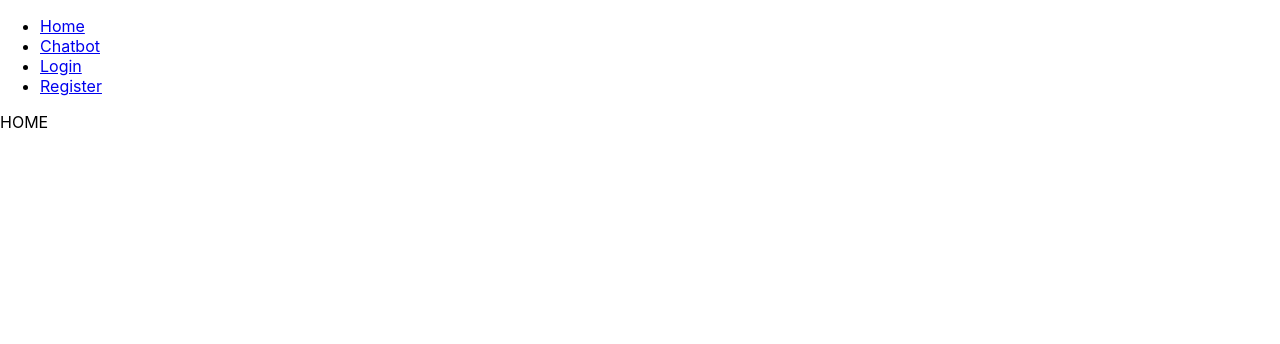
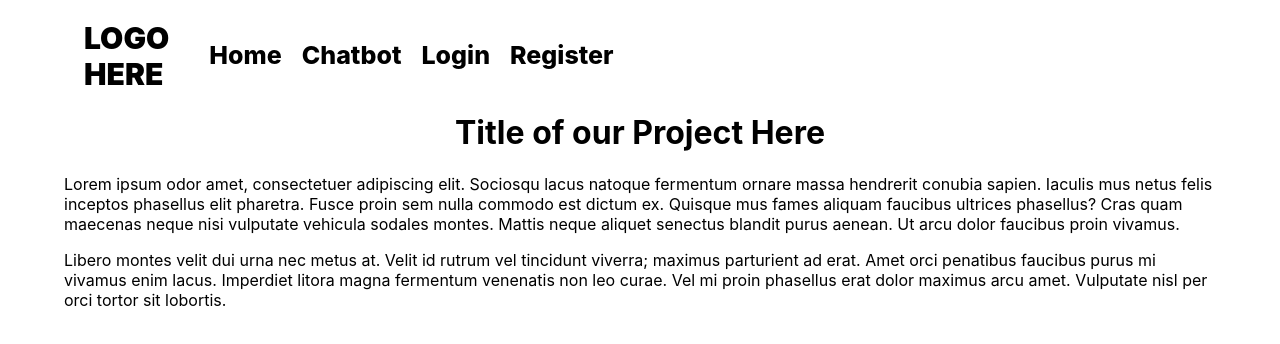
Before and after one commit to thavishkagamage/Integrated-Therapy-Software, a React (Create React App) app in the folder cbt_chatbot/front-end/: page / in a window 1280 px wide. Shown: the top 344 px of the page. Built offline with nearby package versions, Linux system fonts and the light colour scheme.

Commit message:
Ui changes + other little fixes

```diff
--- a/cbt_chatbot/front-end/src/components/app/App.css
+++ b/cbt_chatbot/front-end/src/components/app/App.css
@@ -1,3 +1,59 @@
+.content-container {
+  padding: 0;
+  min-height: 100vh; /* Ensures the container takes the full height of the viewport */
+  display: flex; /* Enables Flexbox */
+  justify-content: center; /* Horizontally centers the content */
+}
+
+.main-content {
+  width: 90%; /* Restricts content width */
+  max-width: 1440px; /* Limits the maximum width */
+  text-align: left; /* Ensures text aligns left */
+  margin: 20px 0 0 0;
+}
+
+/* temporary styles for logo placeholder */
+.app-logo {
+  padding: 0 20px 0 20px;
+  font-size: 30px;
+  font-weight: 1000;
+}
+
+.nav-bar {
+  display: flex;
+}
+
+ul, .nav-item {
+  list-style-type: none;
+}
+
+a {
+  text-decoration: none;
+  color: black;
+}
+
+.nav-item a, .nav-item button {
+  font-size: 25px;
+  font-weight: 800;
+}
+
+.nav-list {
+  margin: 20px;
+  display: flex;
+  gap: 20px;
+  padding-left: 0px;
+}
+
+.button{
+  background-color: transparent;
+  border: none;
+  margin: 0;
+  padding: 0;
+  text-align: inherit;
+  font: inherit;
+  border-radius: 0;
+}
+
 /* .App {
   text-align: center;
 } */
--- a/cbt_chatbot/front-end/src/components/app/App.js
+++ b/cbt_chatbot/front-end/src/components/app/App.js
@@ -42,16 +42,19 @@ function App() {
   };
 
   return (
+    <div class="content-container">
+      <div class="main-content">
         <Router>
-      <nav>
-        <ul>
-          <li><Link to="/">Home</Link></li>
-          <li><Link to="/chatbot">Chatbot</Link></li>
-          {isLoggedIn && <li><Link to="/conversations">Conversations</Link></li>}
-          {!isLoggedIn && <li><Link to="/login">Login</Link></li>}
-          {!isLoggedIn && <li><Link to="/register">Register</Link></li>}
-          {isLoggedIn && <li><button onClick={handleLogout}>Logout</button></li>}
-          {isLoggedIn && <li><button onClick={handleClearConversations}>Clear All Conversations</button></li>}
+          <nav class="nav-bar">
+            <div class="app-logo">LOGO<br/>HERE</div>
+            <ul class="nav-list">
+              <li class="nav-item"><Link class="nav-link" to="/">Home</Link></li>
+              <li class="nav-item"><Link class="nav-link" to="/chatbot">Chatbot</Link></li>
+              {!isLoggedIn && <li class="nav-item"><Link class="nav-link" to="/login">Login</Link></li>}
+              {!isLoggedIn && <li class="nav-item"><Link class="nav-link" to="/register">Register</Link></li>}
+              {isLoggedIn && <li class="nav-item"><button class="nav-link button" onClick={handleLogout}>Logout</button></li>}
+              {isLoggedIn && <li class="nav-item"><Link class="nav-link" to="/conversations">Conversations</Link></li>}
+              {isLoggedIn && <li class="nav-item"><button class="nav-link button" onClick={handleClearConversations}>Clear All Conversations</button></li>}
             </ul>
           </nav>
           <Routes>
@@ -63,6 +66,8 @@ function App() {
             <Route path="/register" element={<Register />} />
           </Routes>
         </Router>
+      </div>
+    </div>
   );
 }
 
--- a/cbt_chatbot/front-end/src/components/chatbot/Chatbot.js
+++ b/cbt_chatbot/front-end/src/components/chatbot/Chatbot.js
@@ -8,6 +8,7 @@ const Chatbot = () => {
   const [conversationId, setConversationId] = useState(null);
   const [loading, setLoading] = useState(false); // Track loading state
   const messagesEndRef = useRef(null);
+  const hasMounted = useRef(false); // Track if the component has mounted
 
   useEffect(() => {
     const createOrFetchConversation = async () => {
@@ -133,7 +134,13 @@ const Chatbot = () => {
   };
 
   useEffect(() => {
-    scrollToBottom();
+    if (hasMounted.current) {
+      // Scroll to the bottom only after the initial render
+      scrollToBottom();
+    } else {
+      // Mark the component as mounted after the initial render
+      hasMounted.current = true;
+    }
   }, [conversation]);
 
   return (
@@ -153,7 +160,7 @@ const Chatbot = () => {
           type="text"
           value={userInput}
           onChange={(e) => setUserInput(e.target.value)}
-          onKeyPress={(e) => e.key === 'Enter' && sendMessage()}
+          onKeyDown={(e) => e.key === 'Enter' && sendMessage()}
         />
         <button onClick={sendMessage}>Send</button>
       </div>
--- a/cbt_chatbot/front-end/src/components/home/Home.js
+++ b/cbt_chatbot/front-end/src/components/home/Home.js
@@ -2,7 +2,11 @@ import React from 'react';
 
 function Home() {
   return (
-    <div>HOME</div>
+    <div>
+      <h1>Title of our Project Here</h1>
+      <p>Lorem ipsum odor amet, consectetuer adipiscing elit. Sociosqu lacus natoque fermentum ornare massa hendrerit conubia sapien. Iaculis mus netus felis inceptos phasellus elit pharetra. Fusce proin sem nulla commodo est dictum ex. Quisque mus fames aliquam faucibus ultrices phasellus? Cras quam maecenas neque nisi vulputate vehicula sodales montes. Mattis neque aliquet senectus blandit purus aenean. Ut arcu dolor faucibus proin vivamus.</p>
+      <p>Libero montes velit dui urna nec metus at. Velit id rutrum vel tincidunt viverra; maximus parturient ad erat. Amet orci penatibus faucibus purus mi vivamus enim lacus. Imperdiet litora magna fermentum venenatis non leo curae. Vel mi proin phasellus erat dolor maximus arcu amet. Vulputate nisl per orci tortor sit lobortis.</p>
+    </div>
   )
 }
 
```
Lines whose indentation alone changed are shown as unchanged.
